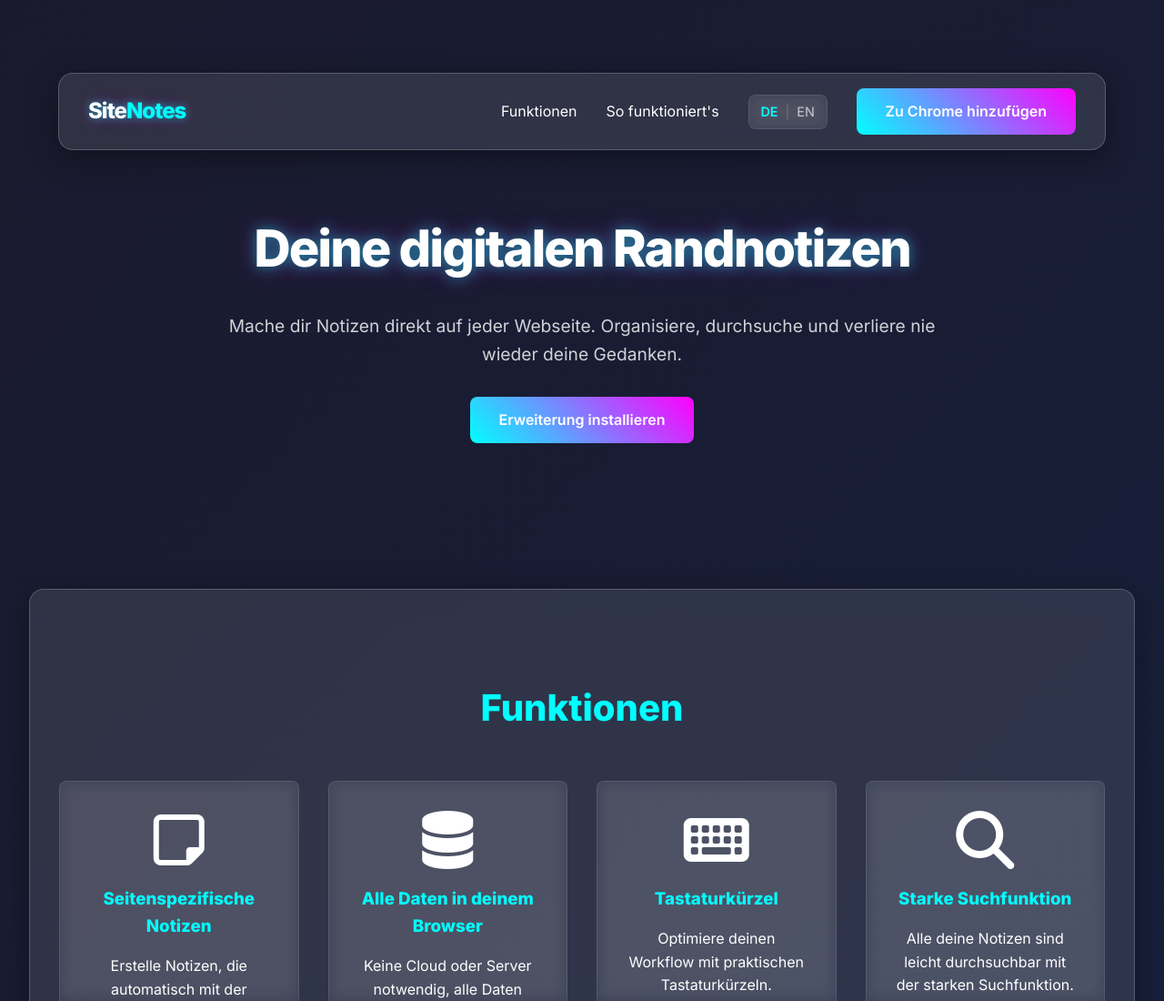
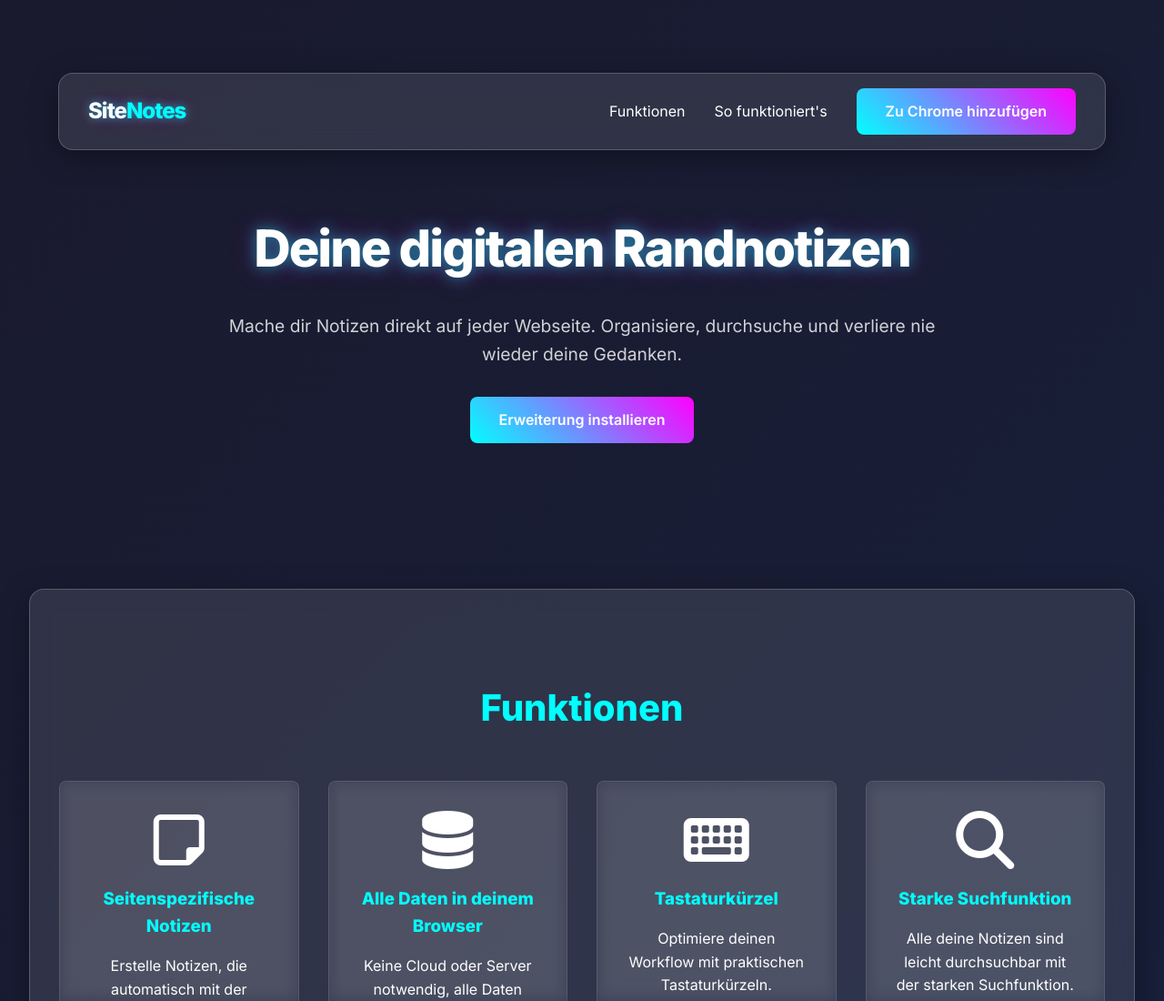
Before and after one commit to Ulimativo/sitenotes, a browser extension: page landingpage/index.html in a window 1280 px wide. Shown: the top 1100 px of the page at 91% size. Drawn offline with Linux system fonts and the light colour scheme.

Commit message:
disabled language switcher

```diff
--- a/landingpage/index.html
+++ b/landingpage/index.html
@@ -17,11 +17,11 @@
             <div class="nav-links">
                 <a href="#features">Funktionen</a>
                 <a href="#how-it-works">So funktioniert's</a>
-                <div class="language-switcher glassmorphism-light">
+                <!--<div class="language-switcher glassmorphism-light">
                     <a href="index.html" class="active">DE</a>
                     <span class="separator">|</span>
                     <a href="index_en.html">EN</a>
-                </div>
+                </div>-->
                 <a href="https://chromewebstore.google.com/detail/kflcopmanidphdbohebppemklacjcobb?utm_source=item-share-cp" class="cta-button">Zu Chrome hinzufügen</a>
             </div>
         </nav>
```
